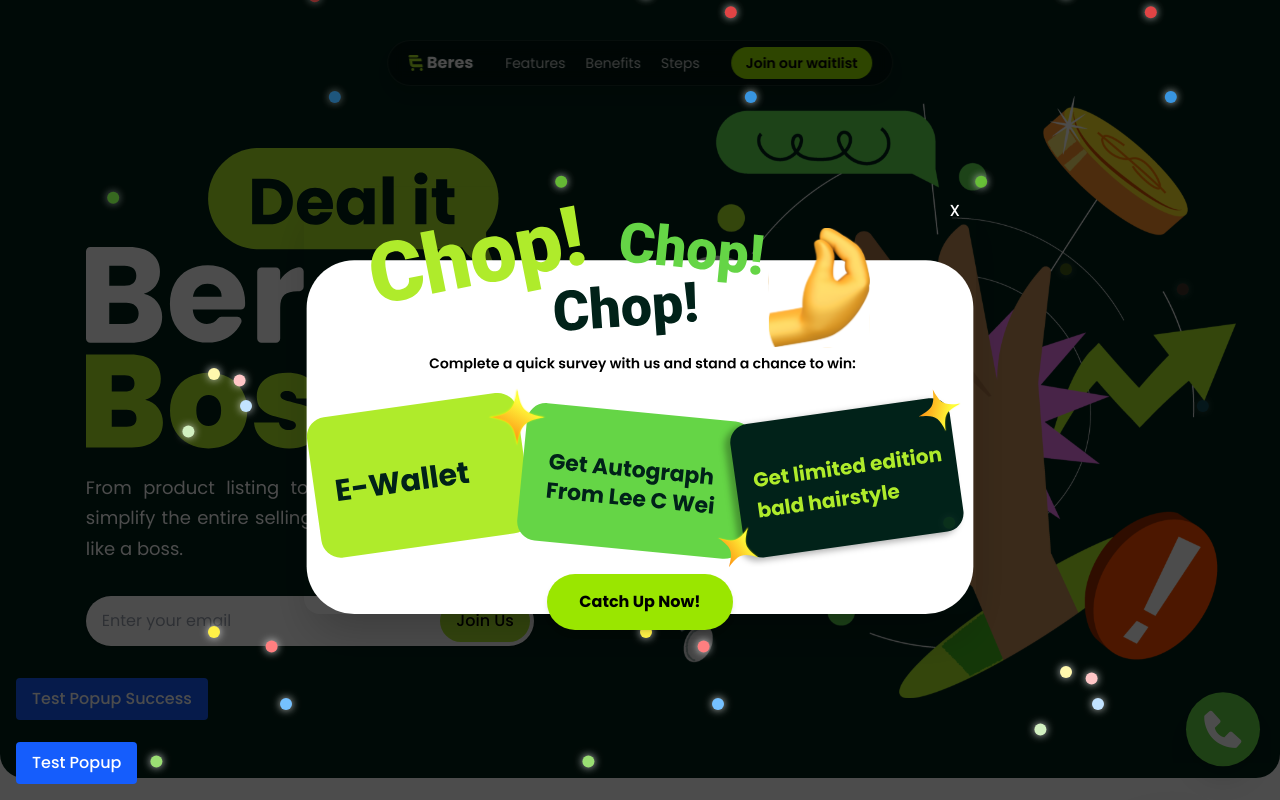
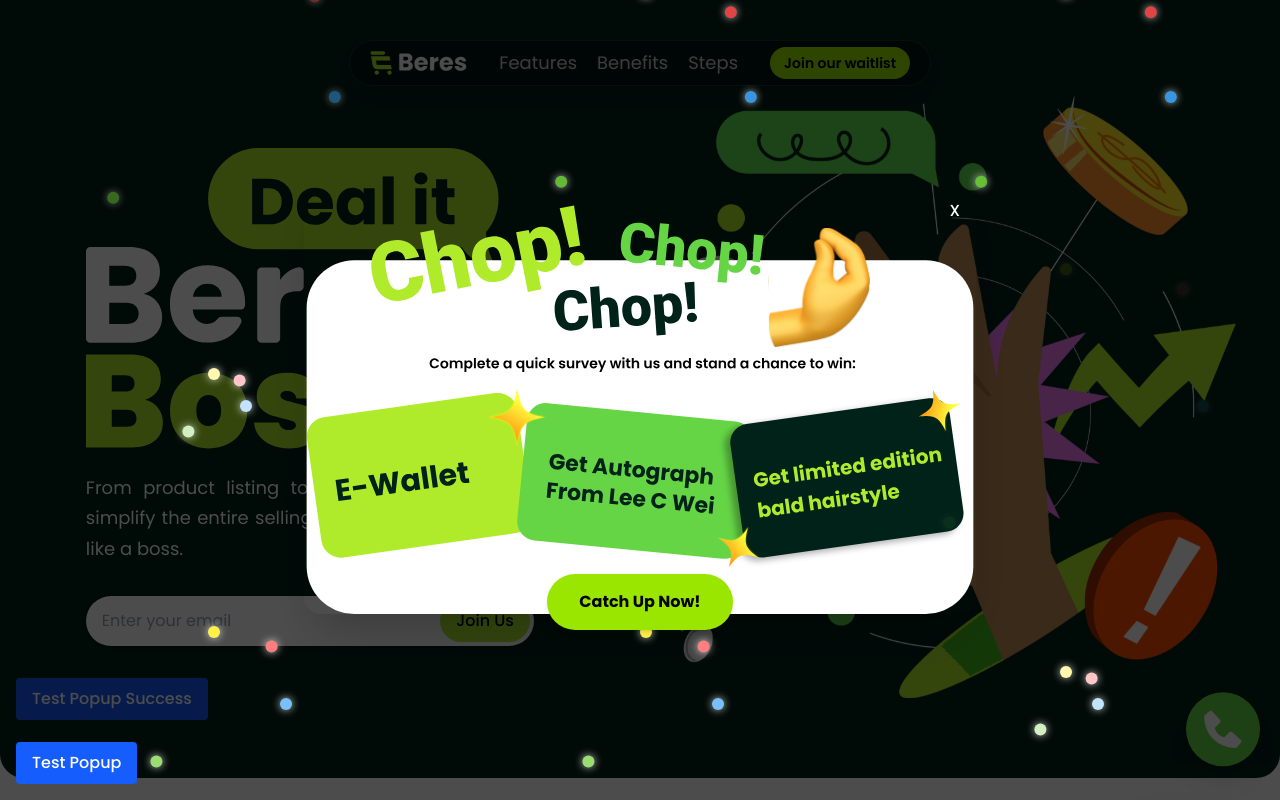
Before and after one commit to nazrinamir/BeresLandingPage, a React (Vite) app in the folder frontend/: page / in a window 1280 px wide. Shown: the top 800 px of the page. Built offline with nearby package versions, Linux system fonts and the light colour scheme.

Commit message:
fix: Sizing

```diff
--- a/frontend/src/components/nav/NaviBar.tsx
+++ b/frontend/src/components/nav/NaviBar.tsx
@@ -19,12 +19,12 @@ export default function Navbar() {
             <img
               src="/bereslogo.svg"
               alt="Beres Logo"
-              className="h-4 w-full"
+              className="h-6 w-full"
             />
           </a>
 
           {/* Desktop links */}
-          <ul className="hidden sm:flex items-center gap-5 mx-4">
+          <ul className="hidden sm:flex text-lg items-center gap-5 mx-4">
             {links.map((l) => (
               <li key={l.href}>
                 <a
```
